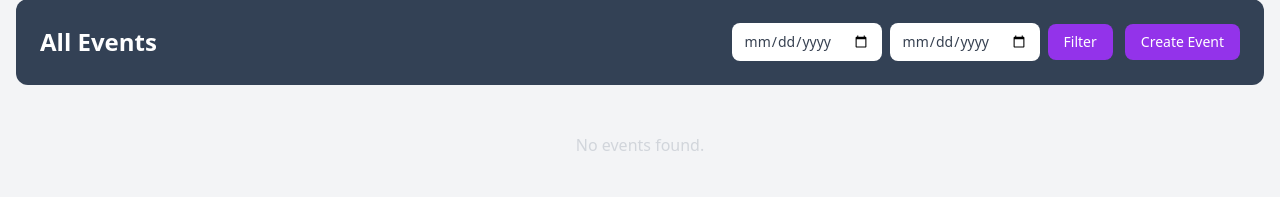
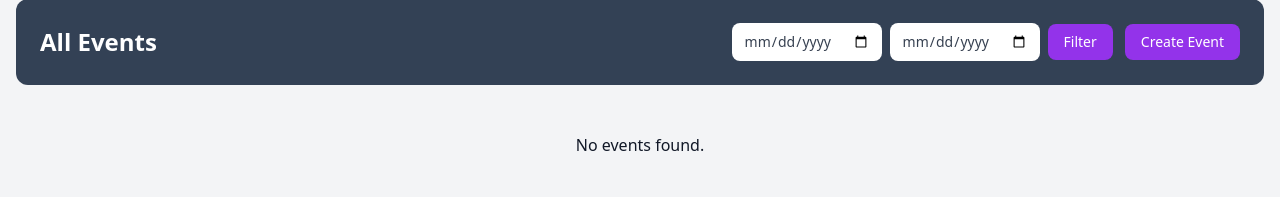
Before and after one commit to Shihab-iiuc270/event-management, a Django app: page /events/ in a window 1280 px wide. Shown: the part 617-814 px from the top of the page. Run offline with Django 5.2, Linux system fonts and the light colour scheme; data that the repository does not hold is empty.

Commit message:
deploying

```diff
--- a/events/templates/dashboard/home.html
+++ b/events/templates/dashboard/home.html
@@ -208,7 +208,7 @@
       </a>
     </div>
     {% empty %}
-      <p class="col-span-full text-center text-gray-300">
+      <p class="col-span-full text-center text-gray-900">
         No events found.
       </p>
     {% endfor %}
```
